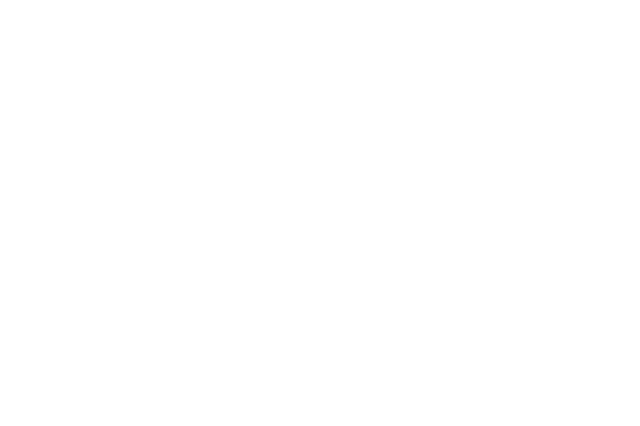
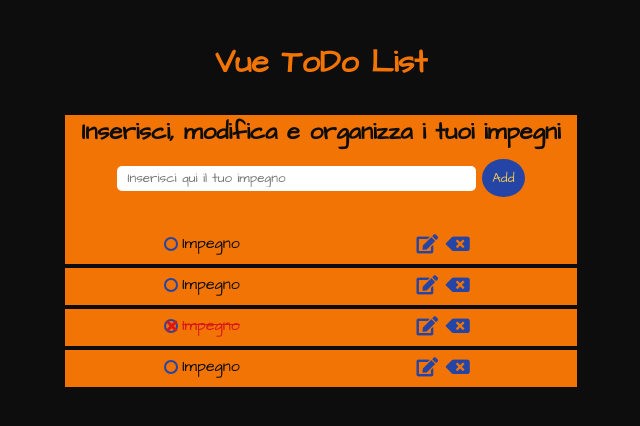
Before and after one commit to MatteoLiberati/vue-todolist, a plain HTML site: page index.html in a window 1280 px wide. Shown: the whole page, without its empty margins (319-959 px from the left). Drawn offline with nearby package versions, Linux system fonts and the light colour scheme.

Commit message:
html and css

```diff
--- a/css/style.css
+++ b/css/style.css
@@ -5,3 +5,123 @@
     box-sizing: border-box;
     font-family: 'Architects Daughter', cursive;
 }
+
+/* APP */
+body{
+    padding: 40px 0px;
+    display: flex;
+    justify-content:center;
+    min-height: 100vh;
+    background-color: #0D0D0D;
+    color:#0D0D0D;
+}
+
+#app{
+    width: 40%;
+    margin: 0 auto;
+    text-align: center;
+}
+
+#app h1{
+    color: #F27405;
+}
+
+/* CONTAINER */
+.container{
+    margin-top: 30px;
+    background-color: #F27405;
+    width: 100%;
+}
+
+.container h2{
+    margin-bottom: 10px;
+}
+
+.container input{
+    width: 70%;
+    height: 25px;
+    padding: 0 10px;
+    border: none;
+    outline: none;
+    border-radius: 5px;
+    text-overflow: ellipsis;
+}
+
+.container button{
+    padding: 10px;
+    background-color: #2445A6;
+    color: #F2CA52;
+    border: none;
+    border-radius: 50%;
+    cursor: pointer;
+    transition: background-color .3s, color .3s, transform .3s;
+}
+
+.container button:hover{
+    color: #0D0D0D;
+    background-color: #F2CA52;
+    transform: scale(1.2);
+}
+
+/* LIST */
+.list{
+    margin-top: 30px
+}
+
+.list .content{
+    display: flex;
+    justify-content: space-around;
+    padding: 5px;
+}
+.content:not(:last-child){
+    border-bottom: 1px solid #0D0D0D;
+    border-width: 4px;
+}
+
+.content span{
+    position: relative;
+    max-width: 40px;
+    padding-left: 10px; ;
+    cursor: pointer;
+    transition: color .3s, transform.3s
+}
+
+.content span:before{
+    position: absolute;
+    left: -8px;
+    top: 5px;
+    content: "";
+    height: 10px;
+    width: 10px;
+    border: 2px solid #2445A6;
+    border-radius: 50%;
+}
+
+.content span:hover{
+    color: #F2CA52;
+    transform: scale(1.2);
+}
+
+.content span.complete:before{
+    font-family: "Font Awesome 5 Free";
+    font-weight: 900;
+    content: "\f00d";
+    line-height: 10px;
+}
+
+.complete{
+    text-decoration: line-through;
+    color: #D91818;
+}
+
+.icons{
+    cursor: pointer;
+    color: #2445A6;
+    font-size: 1.2rem;
+    transition: color .3s, transform .3s;
+}
+
+.icons i:hover{
+    color: #F2CA52;
+    transform: scale(1.2);
+}
--- a/index.html
+++ b/index.html
@@ -18,7 +18,42 @@
 <body>
     <!-- APP VUE -->
     <div id="app">
-
+        <h1>Vue ToDo List</h1>
+        <div class="container">
+            <h2>Inserisci, modifica e organizza i tuoi impegni</h2>
+            <input type="text" placeholder="Inserisci qui il tuo impegno">
+            <button>Add</button>
+            <div class="list">
+                <div class="content" >
+                    <span>Impegno</span>
+                    <div class="icons">
+                        <i class="fas fa-edit"></i>
+                        <i class="fas fa-backspace"></i>
+                    </div>
+                </div>
+                <div class="content" >
+                    <span>Impegno</span>
+                    <div class="icons">
+                        <i class="fas fa-edit"></i>
+                        <i class="fas fa-backspace"></i>
+                    </div>
+                </div>
+                <div class="content" >
+                    <span class="complete">Impegno</span>
+                    <div class="icons">
+                        <i class="fas fa-edit"></i>
+                        <i class="fas fa-backspace"></i>
+                    </div>
+                </div>
+                <div class="content" >
+                    <span>Impegno</span>
+                    <div class="icons">
+                        <i class="fas fa-edit"></i>
+                        <i class="fas fa-backspace"></i>
+                    </div>
+                </div>
+            </div>
+        </div>
 
     <!-- END APP VUE -->
     </div>
```
